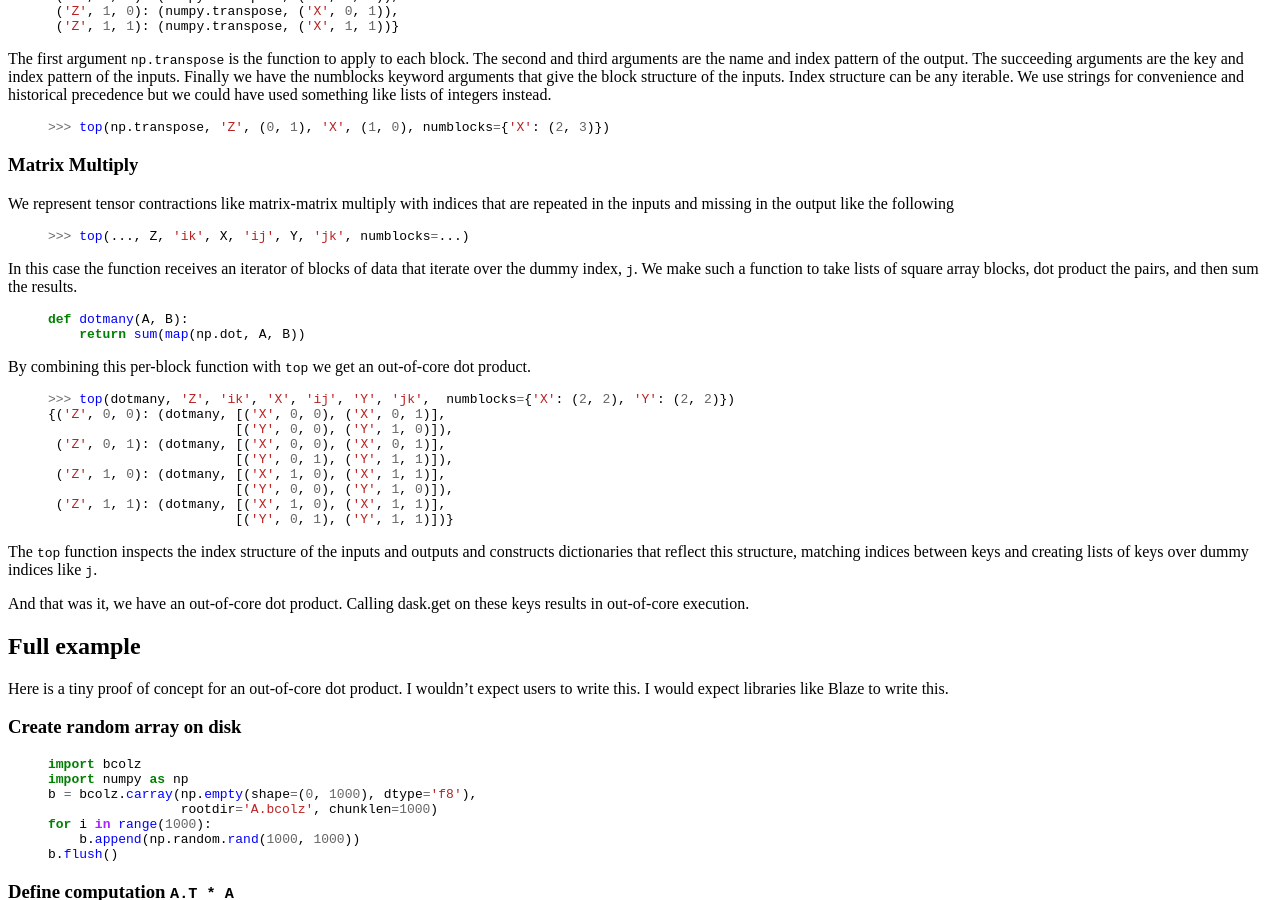
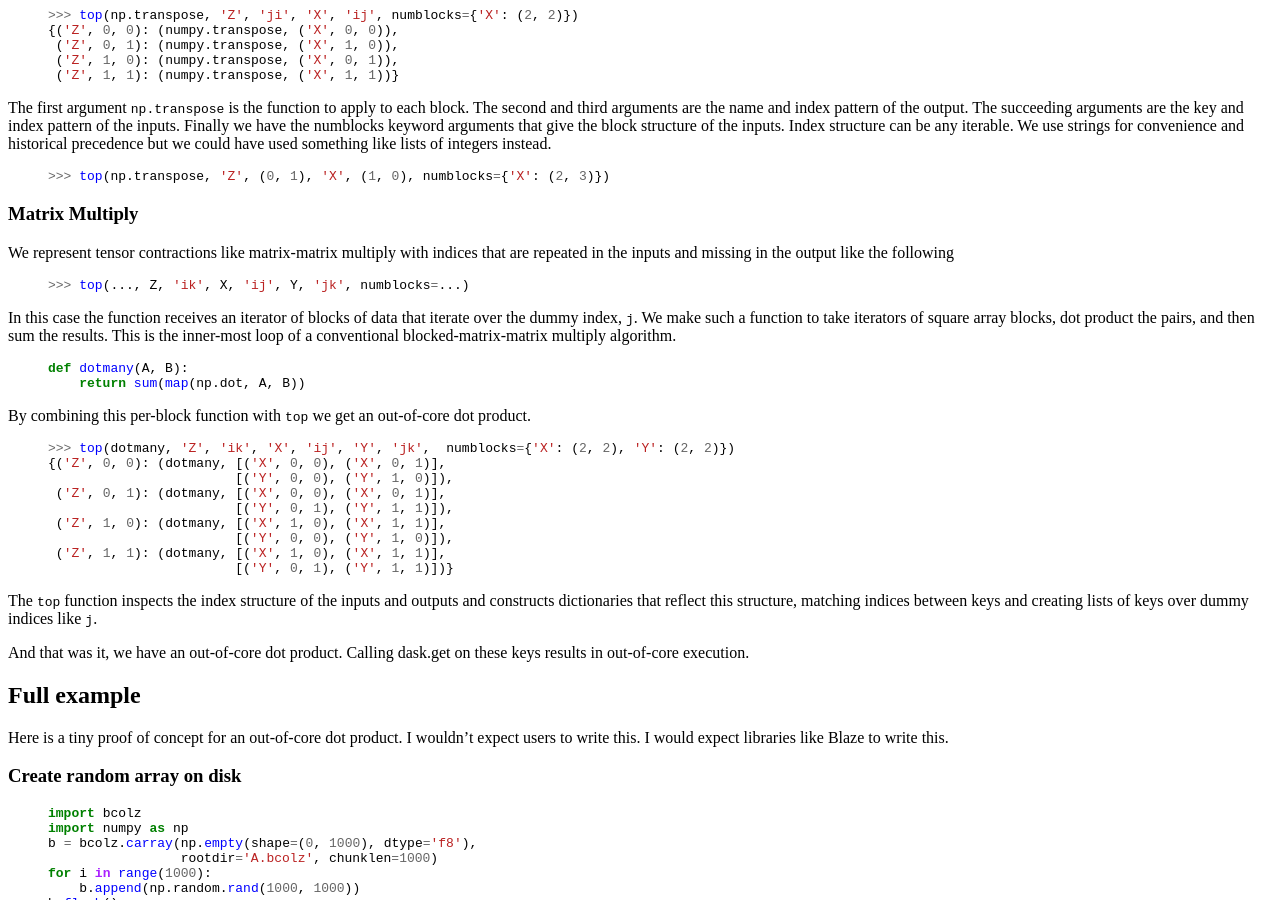
Before and after one commit to besyskymnbk/blog, a Jekyll site: the page built from _posts/work/2014-12-27-Towards-OOC.md, in a window 1280 px wide and 900 px high, scrolled down 2955 px. Built offline with Jekyll 4.4.1, drawn with Linux system fonts in a browser that asks for light colours; formulas are drawn with MathJax 3; comment, search, counter and statistics services are not loaded; some of the changed text lies outside the part shown.

Commit message:
small edits to ooc post

```diff
--- a/_posts/work/2014-12-27-Towards-OOC.md
+++ b/_posts/work/2014-12-27-Towards-OOC.md
@@ -9,6 +9,8 @@ tags : [scipy, Python, Programming]
 
 **tl;dr** We propose a system for task-centered computation, show an example
 with out-of-core nd-arrays, and ask for comments.
+
+*Note: This post is not user-focused.  It is intended for library writers.*
 
 Motivation
 ----------
@@ -269,8 +272,9 @@ are repeated in the inputs and missing in the output like the following
 {% endhighlight %}
 
 In this case the function receives an iterator of blocks of data that iterate
-over the dummy index, `j`.  We make such a function to take lists of square
-array blocks, dot product the pairs, and then sum the results.
+over the dummy index, `j`.  We make such a function to take iterators of square
+array blocks, dot product the pairs, and then sum the results.  This is the
+inner-most loop of a conventional blocked-matrix-matrix multiply algorithm.
 
 {% highlight Python %}
 def dotmany(A, B):
```
Also changed, not shown: other parts of _posts/work/2014-12-27-Towards-OOC.md (+2 -1 lines).
